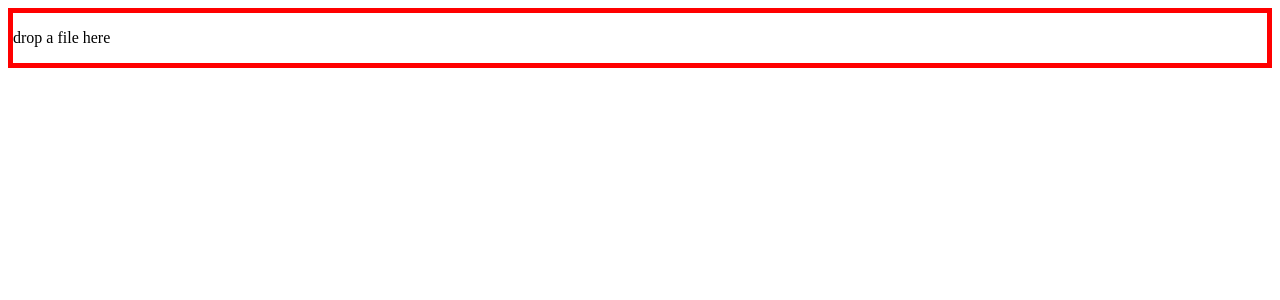
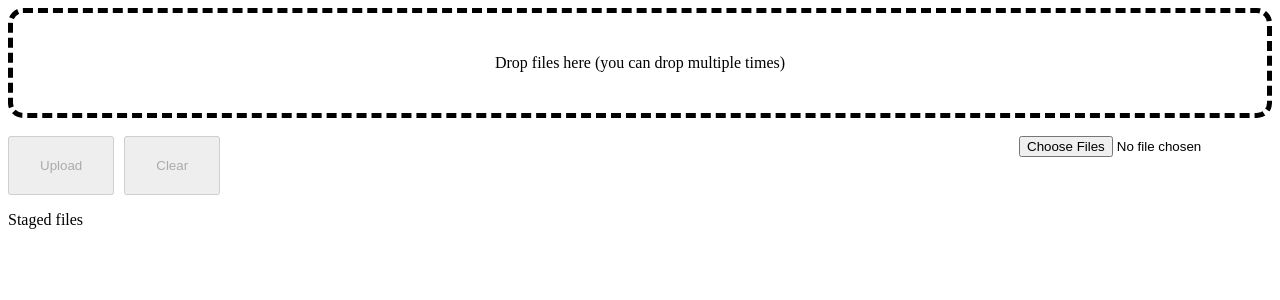
Before and after one commit to Breadleaf/muserve, a Flask app: template server/templates/upload.html in a window 1280 px wide. Shown: the top 300 px of the page. Run offline with Flask 3, Linux system fonts and the light colour scheme; the template is opened without the code that fills it, so the values that code supplies are empty.

Commit message:
revise file uploads to be threaded, begin to implement data processing pipeline from generic input to target vorbis ogg, overhaul upload.html page to better suit user needs when uploading files

```diff
--- a/server/templates/upload.html
+++ b/server/templates/upload.html
@@ -1,77 +1,228 @@
 <!doctype html>
 <html>
 	<head>
-		<meta charset="utf-8">
-		<meta name="viewport" content="width=device-width,initial-scale=1">
+		<meta charset="utf-8" />
+		<meta name="viewport" content="width=device-width,initial-scale=1" />
 		<title>Muserve File Upload</title>
 <style>
 #drop {
-	border-style: solid;
-	border-color: red;
-	border-width: 5px;
+	border: 5px dashed black;
+	border-radius: 15px;
+	text-align: center;
+	padding: 25px;
+	transition: border-color 0.5s, background 0.5s, transform 0.3s;
+}
+#drop.is-dragover {
+	border-color: rgba(246, 18, 136, 0.45);
+	background: rgba(246, 18, 136, 0.11);
+	transform: scale(103%);
+}
+#controls {
+	display: flex;
+	flex-wrap: wrap;
+	gap: 10px;
+}
+#picker {
+	margin-left: auto;
+}
+button {
+	padding: 20px 30px;
+	cursor: pointer;
+}
+ul {
+	padding-left: 20px;
+}
+#drop_output {
+	white-space: pre-wrap;
+}
+.file-row {
+	display: flex;
+	align-items: center;
+	gap: 8px;
+}
+.file-row button {
+	padding: 2px 6px;
 }
 </style>
 	</head>
 	<body>
 		<div id="drop">
-			<p>drop a file here</p>
+			<p>Drop files here (you can drop multiple times)</p>
 		</div>
+
+		<br />
+
+		<div id="controls">
+			<button id="upload" disabled>Upload</button>
+			<button id="clear" disabled>Clear</button>
+			<input id="picker" type="file" multiple></input>
+		</div>
+
+		<p>Staged files</p>
+		<ul id="filesList"></ul>
+
 		<pre id="drop_output"></pre>
+
 		<script>
-			window.addEventListener("DOMContentLoaded", (e) => {
-				window.addEventListener("dragover", (e) => {
-					e.preventDefault();
+			window.addEventListener("DOMContentLoaded", () => {
+				const drop = document.getElementById("drop");
+				const out = document.getElementById("drop_output");
+				const list = document.getElementById("filesList");
+				const upload = document.getElementById("upload");
+				const clear = document.getElementById("clear");
+				const picker = document.getElementById("picker");
+
+				// array of staged files to send to the server
+				const staged = [];
+
+				// helper functions
+				const formatFileSize = (size) => {
+					// NOTE: kibi, mebi, and gibi are
+					//       kilo, mega, and giga but in base 2 rather base 10
+					const kibibyte = 1024;
+					const mebibyte = 1024**2;
+					const gibibyte = 1024**3;
+					if (size < kibibyte) return `${size} B`;
+					if (size < mebibyte) return `${(size/kibibyte).toFixed(1)} KB`;
+					if (size < gibibyte) return `${(size/mebibyte).toFixed(1)} MB`;
+					return `${(size/gibibyte).toFixed(1)} GB`;
+				};
+
+				const fileKey = (file) => `${file.name}::${file.size}::${file.lastModified}`;
+
+				const render = () => {
+					// clear the list's text
+					list.innerHTML = "";
+
+					// for each file, add it as a list item to the list
+					staged.forEach((file, idx) => {
+						const li = document.createElement("li");
+						li.className = "file-row";
+
+						const span = document.createElement("span");
+						span.textContent = `${file.name} - ${formatFileSize(file.size)}`;
+
+						const button = document.createElement("button");
+						button.textContent = "x";
+						button.addEventListener("click", () => {
+							// remove item from staged items
+							staged.splice(idx, 1);
+
+							// render changes
+							render();
+						});
+
+						li.appendChild(span);
+						li.appendChild(button);
+						list.appendChild(li);
+					});
+
+					const hasFiles = staged.length > 0;
+					upload.disabled = !hasFiles;
+					clear.disabled = !hasFiles;
+				};
+
+				const stageFiles = (files) => {
+					// update file list
+					const seen = new Set(staged.map(fileKey));
+					for (const f of files) {
+						const key = fileKey(f);
+						if (!seen.has(key)) {
+							staged.push(f);
+							seen.add(key);
+						}
+					}
+
+					// render changes
+					render();
+				};
+
+				// drag and drop visuals
+				["dragenter", "dragover"].forEach(eventName => {
+					drop.addEventListener(eventName, (ev) => {
+						ev.preventDefault();
+						drop.classList.add("is-dragover");
+					});
 				});
 
-				window.addEventListener("drop", (e) => {
-					e.preventDefault();
+				["dragleave", "drop"].forEach(eventName => {
+					drop.addEventListener(eventName, (ev) => {
+						ev.preventDefault();
+						drop.classList.remove("is-dragover");
+					});
 				});
 
-				const drop = document.getElementById("drop");
-				const out = document.getElementById("drop_output");
+				// make the drag and drop take the files and stage them
+				drop.addEventListener("drop", (ev) => {
+					const files = [];
 
-				drop.addEventListener("drop", (e) => {
-					e.preventDefault();
-
-					let files = [];
-					[...e.dataTransfer.items].forEach((item, idx) => {
-						if (item.kind == "file") {
-							const file = item.getAsFile();
-							if (file) {
-								files.push(file);
+					// get the items from the dataTransfer
+					const items = ev.dataTransfer?.items;
+					if (items && items.length) {
+						for (const file of items) {
+							if (file.kind === "file") {
+								const f = file.getAsFile();
+								if (f) files.push(f);
 							}
 						}
-					});
-
-					if (files.length > 0) {
-						sendFiles(files);
+					} else if (ev.dataTransfer?.files?.length) {
+						for (const f of ev.dataTransfer.files) files.push(f);
 					}
 
-					// out.textContent = result;
+					// if there are files, add them to the staged files
+					if (files.length) stageFiles(files);
 				});
 
-				async function sendFiles(files) {
+				// make the file picker work
+				picker.addEventListener("change", (ev) => {
+					if (ev.target.files?.length) stageFiles(e.target.files);
+					picker.value = ""; // allow the picker to pick the same file later
+				});
+
+				// make the upload button work
+				upload.addEventListener("click", async () => {
+					out.textContent = "Uploading files...";
+
+					// send files to server
 					const formData = new FormData();
-					files.forEach((file, index) => {
+					staged.forEach((file, index) => {
 						formData.append(`file-${index}`, file, file.name);
 					});
 
 					try {
-						const resp = await fetch("/send", {
+						// make POST request to /send endpoint
+						const res = await fetch("/send", {
 							method: "POST",
 							body: formData,
 						});
 
-						if (resp.ok) {
-							const res = await resp.text();
-							out.textContent = `upload successful!\nserver response: ${res}`;
+						// get the text from the response
+						const text = await res.text().catch(() => "");
+
+						if (res.ok) {
+							out.textContent = `Upload successful!\nServer response:\n${text}`;
+
+							// clear buffer and render only on successful send
+							staged.length = 0;
+							render();
 						} else {
-							out.textContent = `upload failed: ${res.statusText}`;
+							out.textContent = `Upload failed (${res.status} ${res.statusText || ""}).\n${text}`;
 						}
-					} catch (error) {
-						out.textContent = `an error occured: ${error.message}`;
+					} catch (err) {
+						out.textContent = `An error occurred: ${err?.message || err}`;
 					}
-				}
+				});
+
+				// make the clear button work
+				clear.addEventListener("click", () => {
+					staged.length = 0;
+
+					// render change
+					render();
+				});
+
+				// initial render
+				render();
 			});
 		</script>
 	</body>
```
Also changed, not shown: server/MusicHandler.py (+36 -0 lines), server/Server.py (+57 -22 lines).
